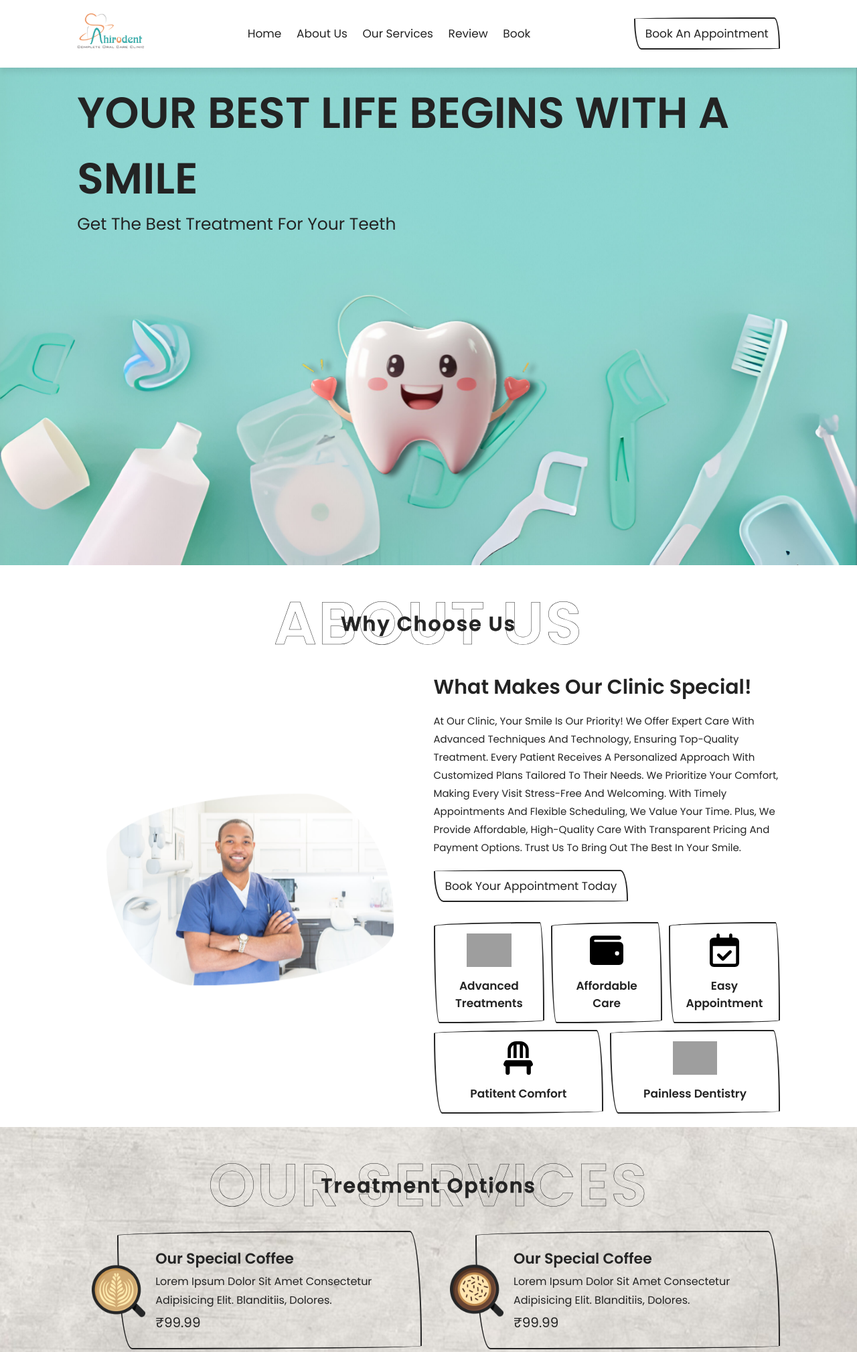
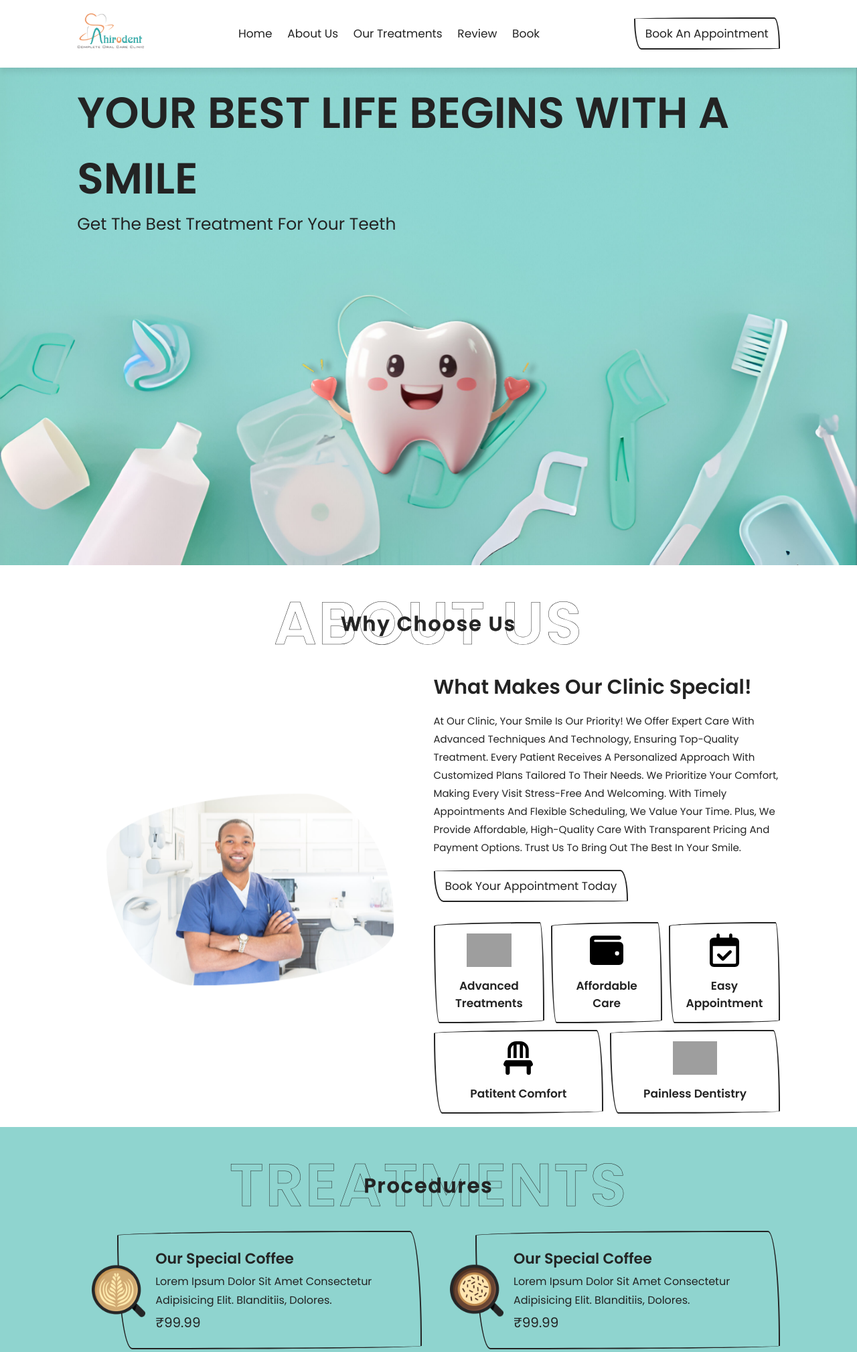
Before and after one commit to ImPavanPatel/Dental-clinic-management-system, a PHP site: page / in a window 1280 px wide. Shown: the top 2019 px of the page at 67% size. Run offline with PHP 8.4, Linux system fonts and the light colour scheme; some libraries are stand-ins or nearby versions; grey boxes are pictures that could not be loaded.

Commit message:
update frontend

```diff
--- a/index.html
+++ b/index.html
@@ -4,7 +4,7 @@
     <meta charset="UTF-8" />
     <meta http-equiv="X-UA-Compatible" content="IE=edge" />
     <meta name="viewport" content="width=device-width, initial-scale=1.0" />
-    <title>Ahirodent</title>
+    <title>Ahirodent-Complete Oral Care Clinic | Dr. Sandesh Ahir</title>
 
     <!-- Favicon setup -->
     <link
@@ -55,7 +55,7 @@
       <nav class="navbar">
         <a href="#home">home</a>
         <a href="#about">about us</a>
-        <a href="#menu">our services</a>
+        <a href="#menu">our treatments</a>
         <a href="#review">review</a>
         <a href="#book">book</a>
       </nav>
@@ -149,7 +149,7 @@
     <!-- menu section starts -->
 
     <section class="menu" id="menu">
-      <h1 class="heading">our services <span>treatment options</span></h1>
+      <h1 class="heading">treatments<span>procedures</span></h1>
 
       <div class="box-container">
         <a href="#" class="box">
@@ -400,7 +400,7 @@
             <img src="image/logo.png" alt="logo" width="200px" />
           </a>
           <p>
-            Ahirodent Dental Clinic in Vasai has 24 years of experience
+            Ahirodent Dental Clinic in Vasai has 11 years of experience
             in smile makeovers & advanced dental care for a healthy, confident
             smile. Visit today!
           </p>
@@ -437,7 +437,7 @@
       </div>
 
       <div class="credit">
-        created by <span>ImPavanPatel</span> | all rights reserved
+        Website managed & developed by <span>HPL</span> | all rights reserved
       </div>
     </section>
 
--- a/style.css
+++ b/style.css
@@ -251,7 +251,8 @@ section{
 }
 
 .menu{
-  background: url(image/menu-bg.jpg) no-repeat;
+  /* background: url(image/menu-bg.jpg) no-repeat; */
+  background-color: #8fd4cf;
   background-position: center;
   background-size: center;
 }
```
Also changed, not shown: image/favicon_io/android-chrome-192x192.png, image/favicon_io/android-chrome-512x512.png, image/favicon_io/apple-touch-icon.png, image/favicon_io/favicon-16x16.png, image/favicon_io/favicon-32x32.png, image/favicon_io/favicon.ico.
